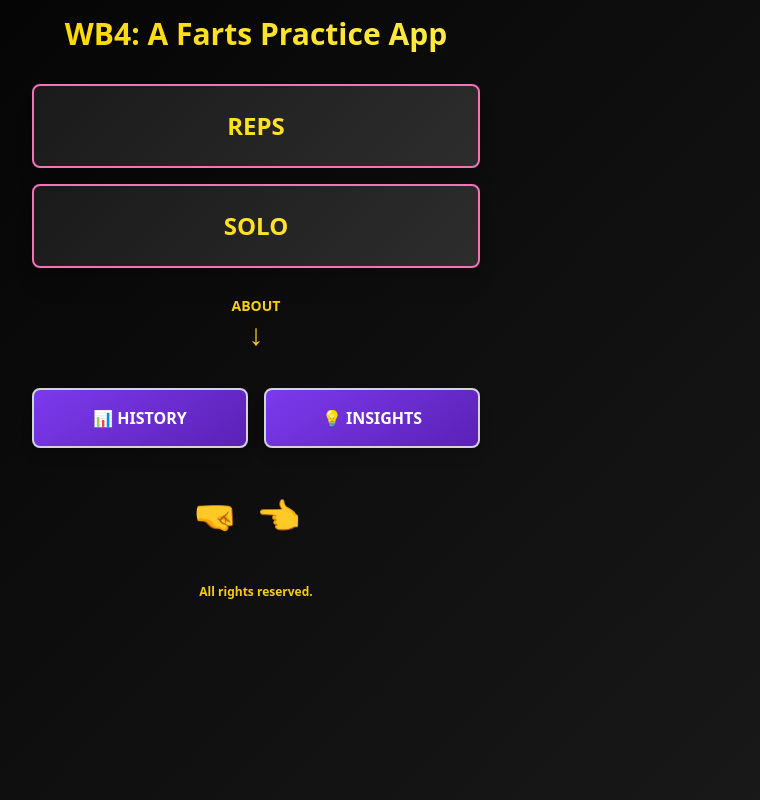
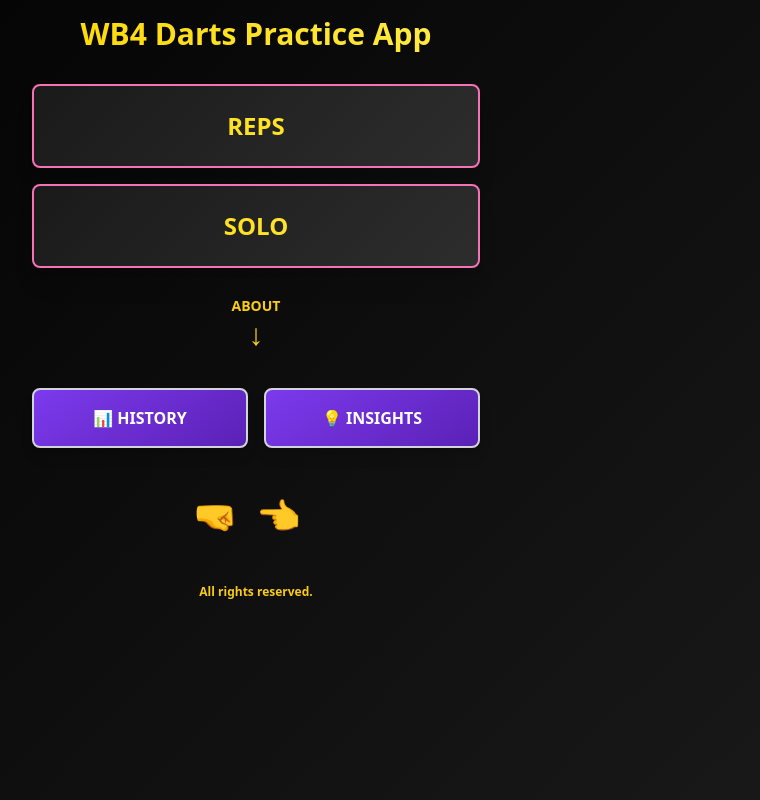
Before and after one commit to drew-gra/wb4-dart-trainer, a React (Vite) app: page / in a window 1280 px wide. Shown: the whole page, without its empty margins (384-1144 px from the left). Built offline with nearby package versions, Linux system fonts and the light colour scheme.

Commit message:
//hed change back

```diff
--- a/src/components/ui/MainMenu.jsx
+++ b/src/components/ui/MainMenu.jsx
@@ -14,7 +14,7 @@ const MainMenu = ({ onModeChange }) => {
       {/* Header */}
       <div className="text-center mb-8">
         <h1 className="text-3xl font-bold mb-2" style={GOLD_GRADIENT}>
-          WB4: A Farts Practice App
+          WB4 Darts Practice App
         </h1>
       </div>
 
```
